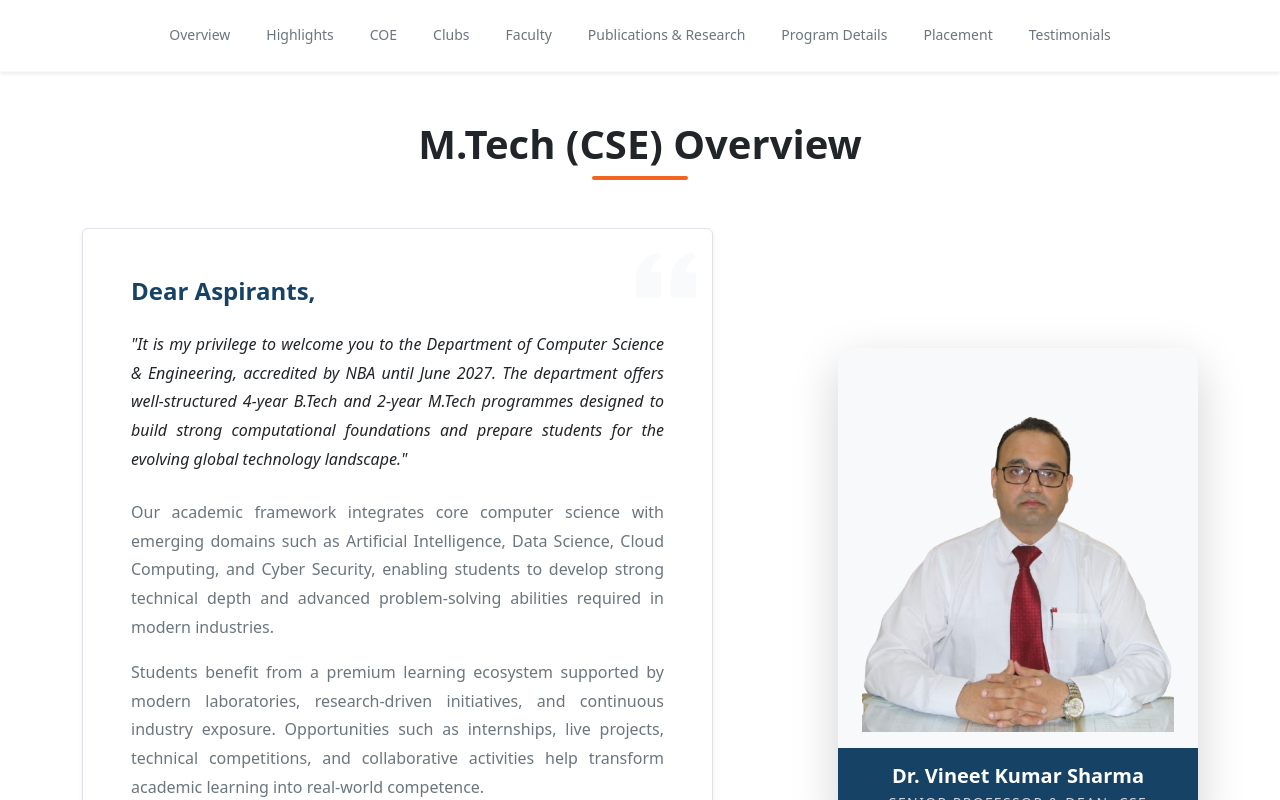
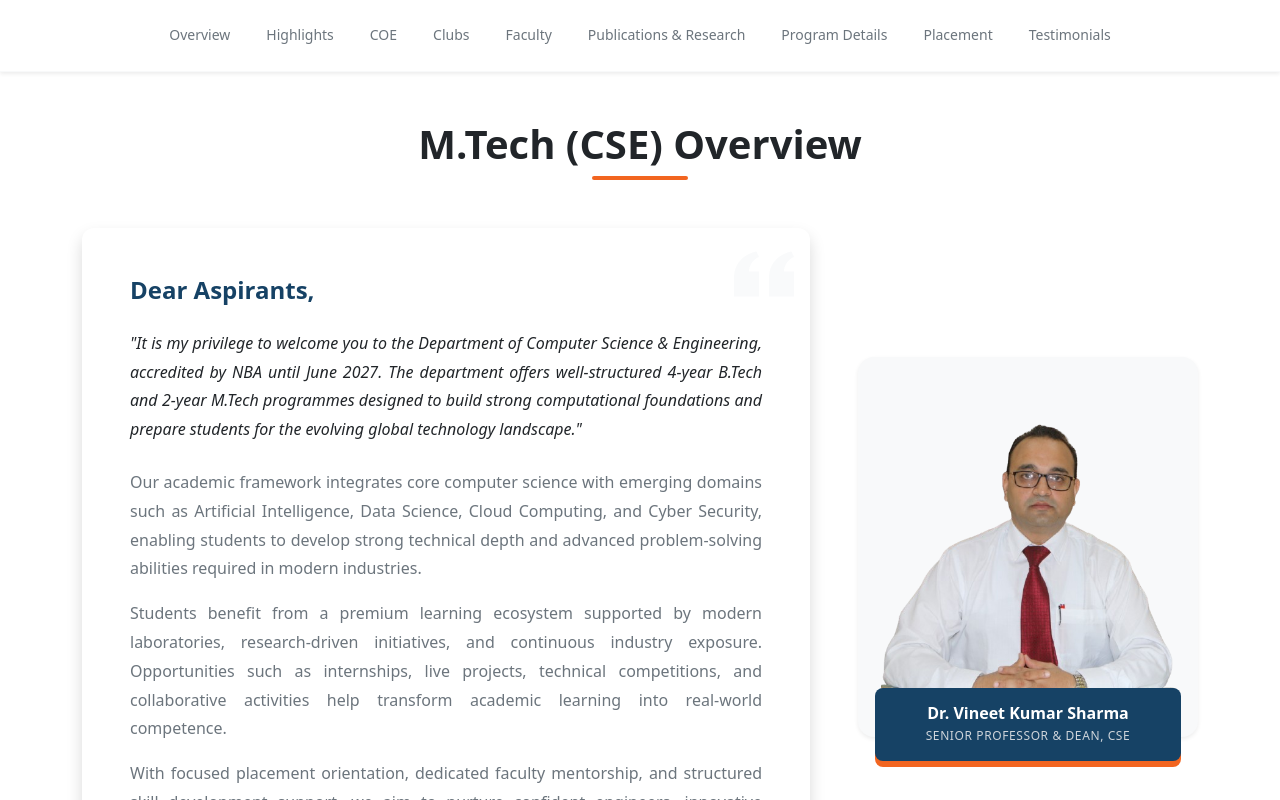
Before and after one commit to PranjaliSehrawat15/cse-mtech-next, a Next.js app: page /programs/postgraduate-programs/cse-mtech in a window 1280 px wide. Shown: the top 800 px of the page. Built offline with nearby package versions, Linux system fonts and the light colour scheme.

Commit message:
style: update overview component layout to match reference design

```diff
--- a/components/cse-mtech/Overview.jsx
+++ b/components/cse-mtech/Overview.jsx
@@ -80,8 +80,8 @@ export default function Overview() {
 
         <div className="row align-items-center g-5 mb-5">
           {/* Content */}
-          <div className="col-lg-7 d-flex flex-column gap-4">
-            <div className="position-relative bg-white rounded p-4 p-md-5 shadow-sm border" style={{ borderLeft: '4px solid #F26520', borderTop: '0', borderRight: '0', borderBottom: '0' }}>
+          <div className="col-lg-8 d-flex flex-column gap-4">
+            <div className="position-relative bg-white p-4 p-md-5 shadow border-0" style={{ borderLeft: '4px solid #F26520', borderRadius: '0.75rem' }}>
               <div className="position-absolute top-0 end-0 opacity-25 p-3">
                 <svg width="60" height="60" viewBox="0 0 24 24" fill="currentColor" style={{ opacity: 0.1, color: '#164265' }}>
                   <path d="M14.017 21v-7.391c0-5.704 3.731-9.57 8.983-10.609l.995 2.151c-2.432.917-3.995 3.638-3.995 5.849h4v10h-9.983zm-14.017 0v-7.391c0-5.704 3.748-9.57 9-10.609l.996 2.151c-2.433.917-3.996 3.638-3.996 5.849h3.983v10h-9.983z" />
@@ -125,9 +125,9 @@ export default function Overview() {
           </div>
 
           {/* Dean's Image */}
-          <div className="col-lg-5 position-relative d-flex justify-content-center justify-content-lg-end mt-4 mt-lg-0">
-            <div className="card border-0 shadow-lg text-center" style={{ width: '100%', maxWidth: '360px', backgroundColor: '#f8f9fa', borderRadius: '1rem' }}>
-                <div className="card-body pt-5 d-flex justify-content-center align-items-end" style={{ height: '400px' }}>
+          <div className="col-lg-4 position-relative d-flex justify-content-center justify-content-lg-end mt-4 mt-lg-0 pb-4">
+            <div className="card border-0 shadow-sm text-center position-relative" style={{ width: '100%', maxWidth: '360px', backgroundColor: '#f8f9fa', borderRadius: '1rem' }}>
+                <div className="card-body pt-5 px-3 d-flex justify-content-center align-items-end" style={{ height: '380px' }}>
                   <img
                     src="/assets/images/Dr._Vineet_Sharma_4478-removebg-preview.png"
                     alt="Dr. Vineet Kumar Sharma - Dean, CSE"
@@ -135,9 +135,13 @@ export default function Overview() {
                     style={{ objectPosition: 'bottom' }}
                   />
                 </div>
-                <div className="card-footer text-white border-0 py-3" style={{ backgroundColor: '#164265', borderBottom: '4px solid #F26520', borderRadius: '0 0 1rem 1rem' }}>
-                  <h4 className="fw-bold h5 mb-1 text-white">Dr. Vineet Kumar Sharma</h4>
-                  <p className="small text-uppercase tracking-widest fw-medium mb-0" style={{ color: '#ced4da', letterSpacing: '0.1em' }}>Senior Professor & Dean, CSE</p>
+
+                {/* Floating Nameplate */}
+                <div className="position-absolute start-50 translate-middle-x" style={{ bottom: '-1.5rem', width: '90%', zIndex: 10 }}>
+                  <div className="py-3 px-2" style={{ backgroundColor: '#164265', borderRadius: '0.5rem', boxShadow: '0px 6px 0px 0px #F26520' }}>
+                    <h4 className="fw-bold h6 mb-1 text-white">Dr. Vineet Kumar Sharma</h4>
+                    <p className="small text-uppercase fw-medium mb-0" style={{ color: '#ced4da', letterSpacing: '0.05em', fontSize: '0.75rem' }}>Senior Professor & Dean, CSE</p>
+                  </div>
                 </div>
             </div>
           </div>
```
